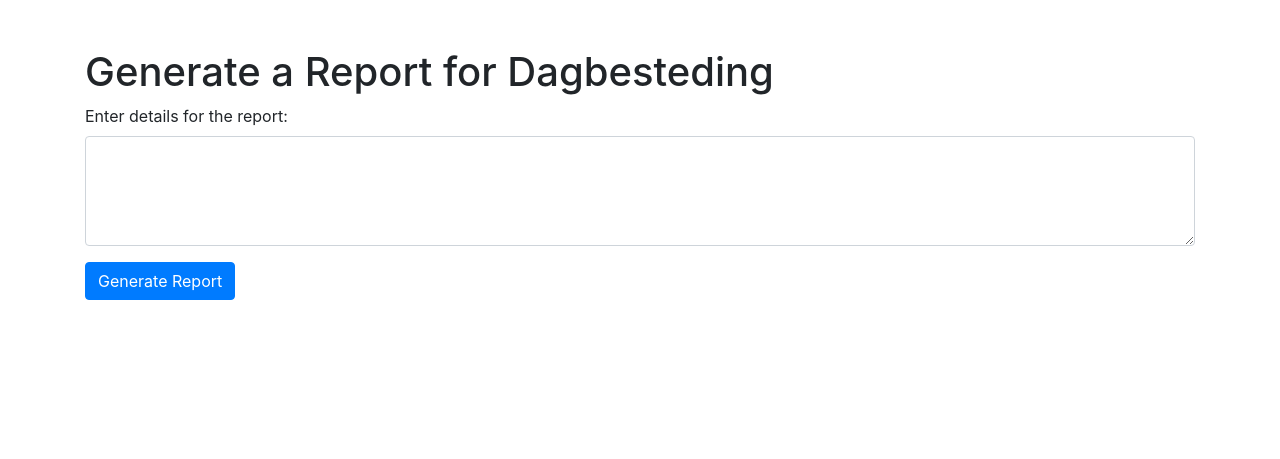
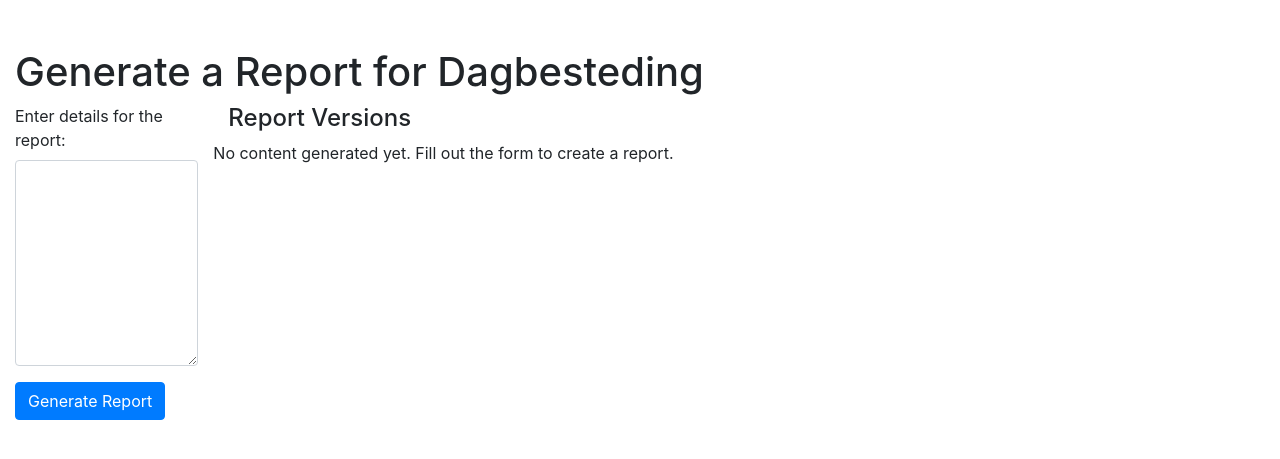
Before and after one commit to SebastiaanSchneider/Document-Generatie, a Python web app: template templates/index.html in a window 1280 px wide. Shown: the top 459 px of the page. Run offline with Jinja, Linux system fonts and the light colour scheme; the template is opened without the code that fills it, so the values that code supplies are empty; some libraries are stand-ins or nearby versions.

Commit message:
3 opties update

```diff
--- a/templates/index.html
+++ b/templates/index.html
@@ -9,32 +9,68 @@
 </head>
 
 <body>
-    <div class="container mt-5">
+    <div class="container-fluid mt-5">
         <h1>Generate a Report for Dagbesteding</h1>
 
         {% with messages = get_flashed_messages(with_categories=true) %}
         {% if messages %}
-        <div class="alert alert-danger">
-            {{ messages[0][1] }}
+        {% for category, message in messages %}
+        <div class="alert alert-{{ category }}">
+            {{ message|safe }}
         </div>
+        {% endfor %}
         {% endif %}
         {% endwith %}
 
+        <div class="row">
+            <!-- Narrow column for the form -->
+            <div class="col-md-2">
                 <form method="POST">
                     <div class="form-group">
                         <label for="input_text">Enter details for the report:</label>
-                <textarea class="form-control" id="input_text" name="input_text" rows="4" required></textarea>
+                        <textarea class="form-control" id="input_text" name="input_text" rows="8" required></textarea>
                     </div>
                     <button type="submit" class="btn btn-primary">Generate Report</button>
                 </form>
+            </div>
 
-        {% if success %}
-        <div class="alert alert-success mt-3">
-            Report generated successfully! <a href="/documents/{{ filename }}" class="alert-link">Download the report
-                here</a>.
+            <!-- Wide column for report previews -->
+            <div class="col-md-10">
+                <h4>Report Versions</h4>
+                <div class="row">
+                    {% if generated_versions %}
+                    {% for temp, content in generated_versions.items() %}
+                    <div class="col-md-4">
+                        <div class="card mb-3">
+                            <div class="card-header">
+                                <strong>Temperature {{ temp }}</strong>
                             </div>
+                            <div class="card-body">
+                                <div class="preview-box border p-3"
+                                    style="white-space: pre-wrap; height: 400px; overflow-y: auto;">
+                                    {{ content }}
+                                </div>
+                                <form action="{{ url_for('save_docx', temperature=temp) }}" method="POST"
+                                    style="display: inline;">
+                                    <input type="hidden" name="content_{{ temp }}" value="{{ content }}">
+                                    <button type="submit" class="btn btn-success mt-3">Save as DOCX</button>
+                                </form>
+                            </div>
+                        </div>
+                    </div>
+                    {% endfor %}
+                    {% else %}
+                    <p class="text-center">No content generated yet. Fill out the form to create a report.</p>
                     {% endif %}
                 </div>
+            </div>
+        </div>
+    </div>
+
+    <!-- JavaScript for Bootstrap (Optional) -->
+    <script src="https://code.jquery.com/jquery-3.2.1.slim.min.js"></script>
+    <script src="https://cdnjs.cloudflare.com/ajax/libs/popper.js/1.11.0/umd/popper.min.js"></script>
+    <script src="https://maxcdn.bootstrapcdn.com/bootstrap/4.0.0/js/bootstrap.min.js"></script>
 </body>
 
 </html>
```
Also changed, not shown: app.py (+43 -22 lines). Lines whose indentation alone changed are shown as unchanged.
